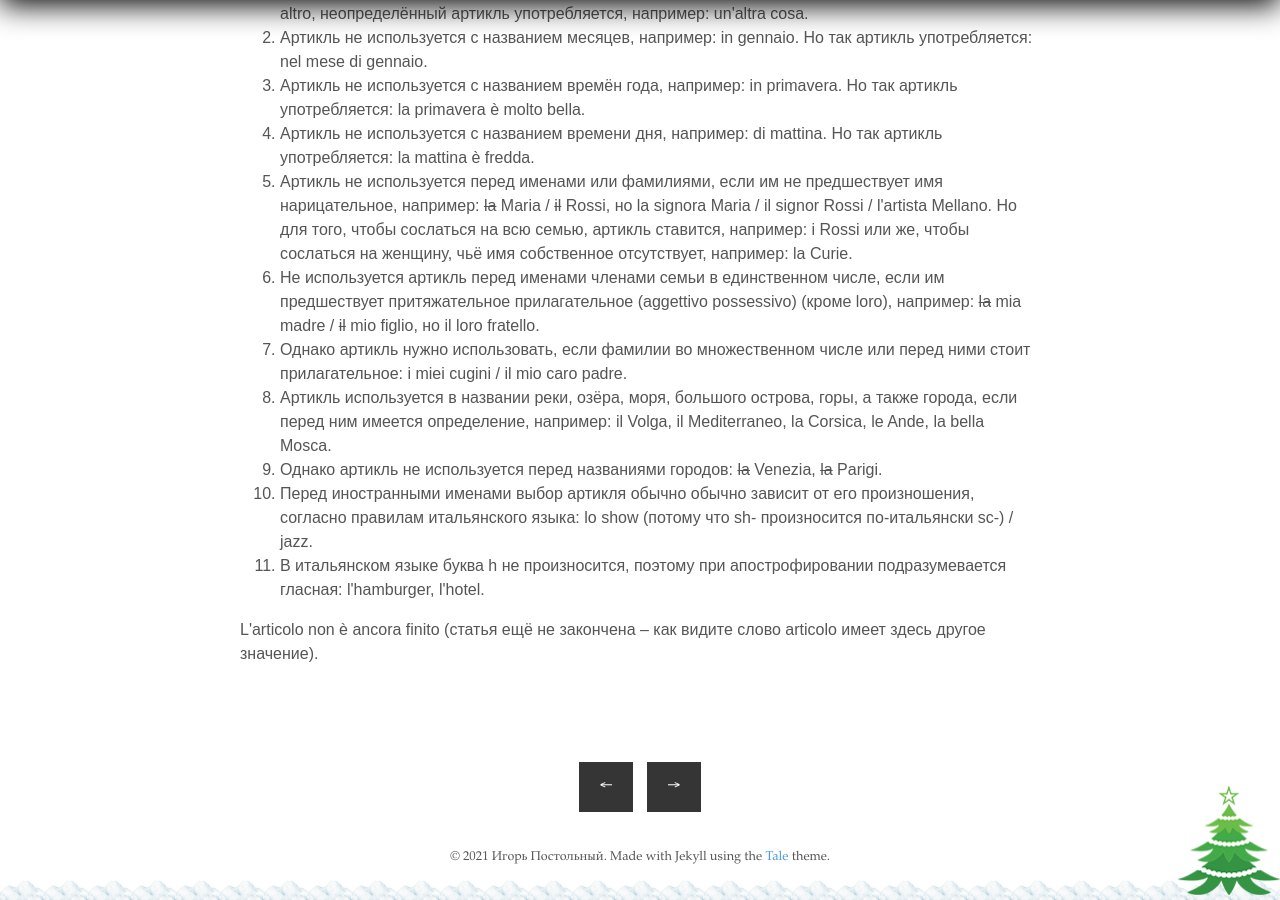
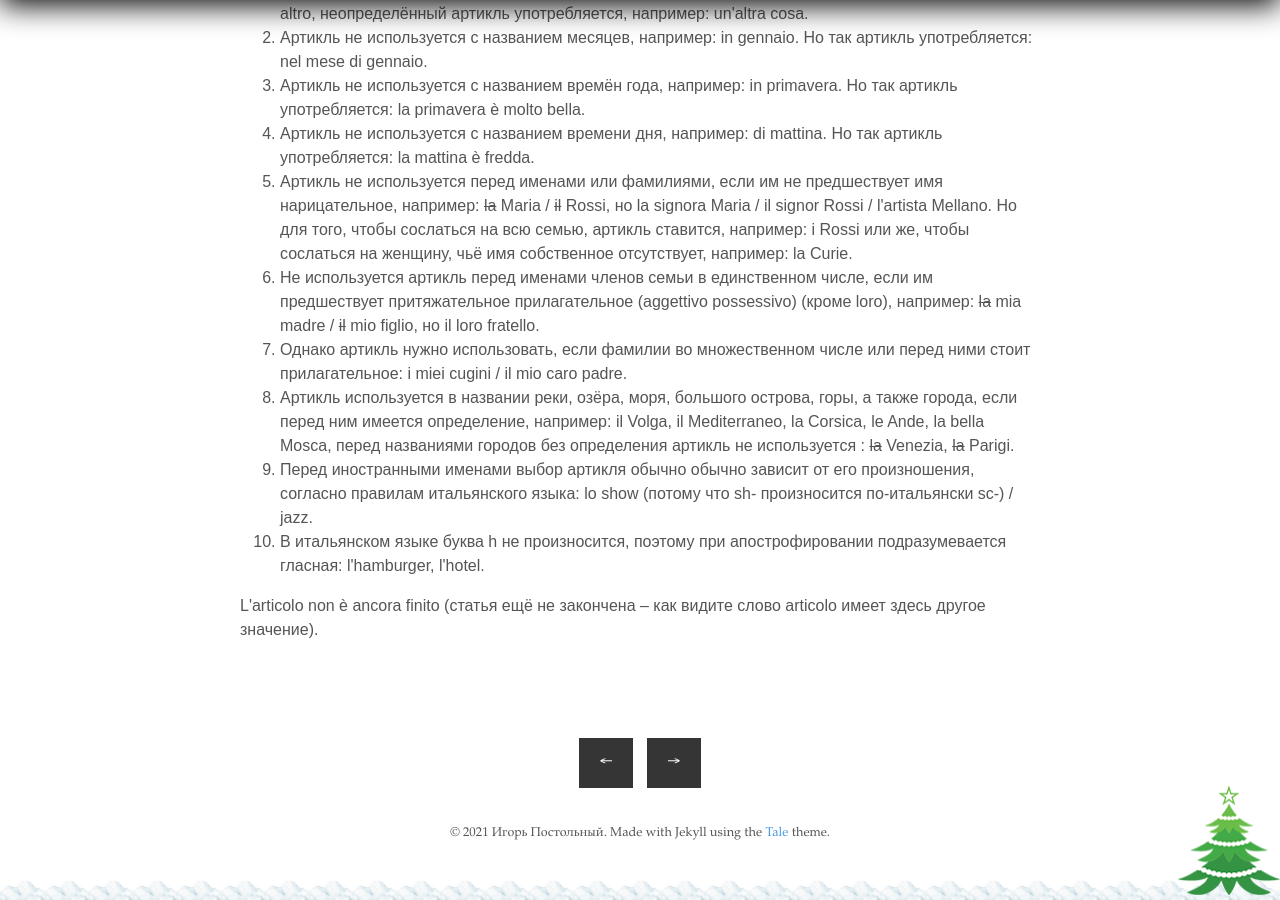
Before and after one commit to postolny/postolny.github.io, a Jekyll site: the page built from _posts/2021-01-05-articolo.md, in a window 1280 px wide and 900 px high, scrolled down 1483 px. Built offline with Jekyll 4.4.1, drawn with Linux system fonts in a browser that asks for light colours; nearby versions of some CDN libraries.

Commit message:
Add files via upload

```diff
--- a/_posts/2021-01-05-articolo.md
+++ b/_posts/2021-01-05-articolo.md
@@ -26,11 +26,10 @@ tags: Грамматика
 3. Артикль не используется с названием времён года, например: in primavera. Но так артикль употребляется: la primavera è molto bella.
 4. Артикль не используется с названием времени дня, например: di mattina. Но так артикль употребляется: la mattina è fredda.
 5. Артикль не используется перед именами или фамилиями, если им не предшествует имя нарицательное, например:  ~~la~~ Maria / ~~il~~ Rossi, но la signora Maria / il signor Rossi / l'artista Mellano. Но для того, чтобы сослаться на всю семью, артикль ставится, например: i Rossi или же, чтобы сослаться на женщину, чьё имя собственное отсутствует, например: la Curie.
-6. Не используется артикль перед именами членами семьи в единственном числе, если им предшествует притяжательное прилагательное (aggettivo possessivo) (кроме loro), например: ~~la~~ mia madre / ~~il~~ mio figlio, но il loro fratello.
+6. Не используется артикль перед именами членов семьи в единственном числе, если им предшествует притяжательное прилагательное (aggettivo possessivo) (кроме loro), например: ~~la~~ mia madre / ~~il~~ mio figlio, но il loro fratello.
 7. Однако артикль нужно использовать, если фамилии во множественном числе или перед ними стоит прилагательное: i miei cugini / il mio caro padre.
-8. Артикль используется в названии реки, озёра, моря, большого острова, горы, а также города, если перед ним имеется определение, например: il Volga, il Mediterraneo, la Corsica, le Ande, la bella Mosca.
-9. Однако артикль не используется перед названиями городов: ~~la~~ Venezia, ~~la~~ Parigi.
-10. Перед иностранными именами выбор артикля обычно обычно зависит от его произношения, согласно правилам итальянского языка: lo show (потому что sh- произносится по-итальянски sc-) / jazz.
-11. В итальянском языке буква h не произносится, поэтому при апострофировании подразумевается гласная: l'hamburger, l'hotel.
+8. Артикль используется в названии реки, озёра, моря, большого острова, горы, а также города, если перед ним имеется определение, например: il Volga, il Mediterraneo, la Corsica, le Ande, la bella Mosca, перед названиями городов без определения артикль не используется : ~~la~~ Venezia, ~~la~~ Parigi.
+9.  Перед иностранными именами выбор артикля обычно обычно зависит от его произношения, согласно правилам итальянского языка: lo show (потому что sh- произносится по-итальянски sc-) / jazz.
+10. В итальянском языке буква h не произносится, поэтому при апострофировании подразумевается гласная: l'hamburger, l'hotel.
 
 L'articolo non è ancora finito (статья ещё не закончена – как видите слово articolo имеет здесь другое значение).
```
